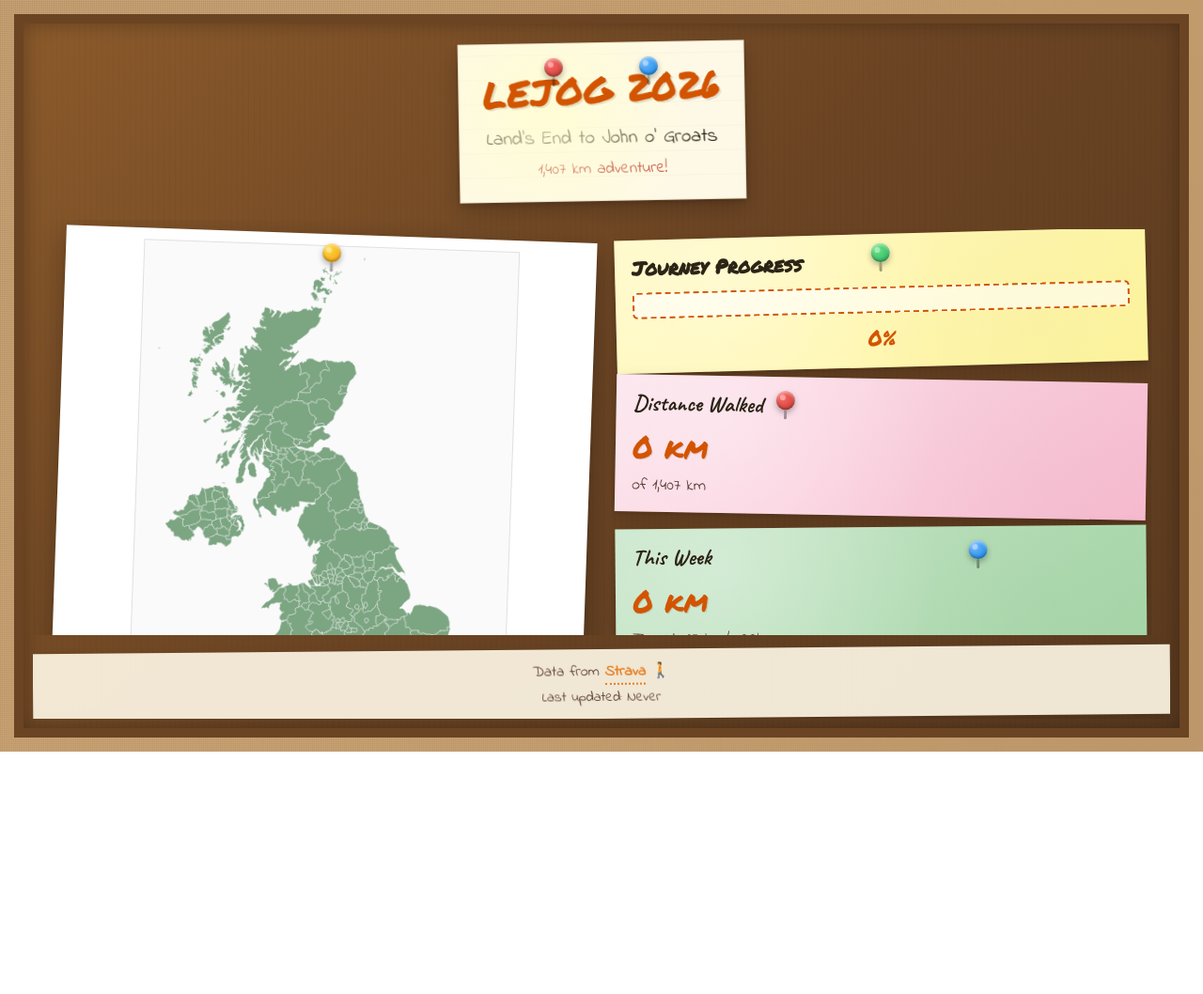
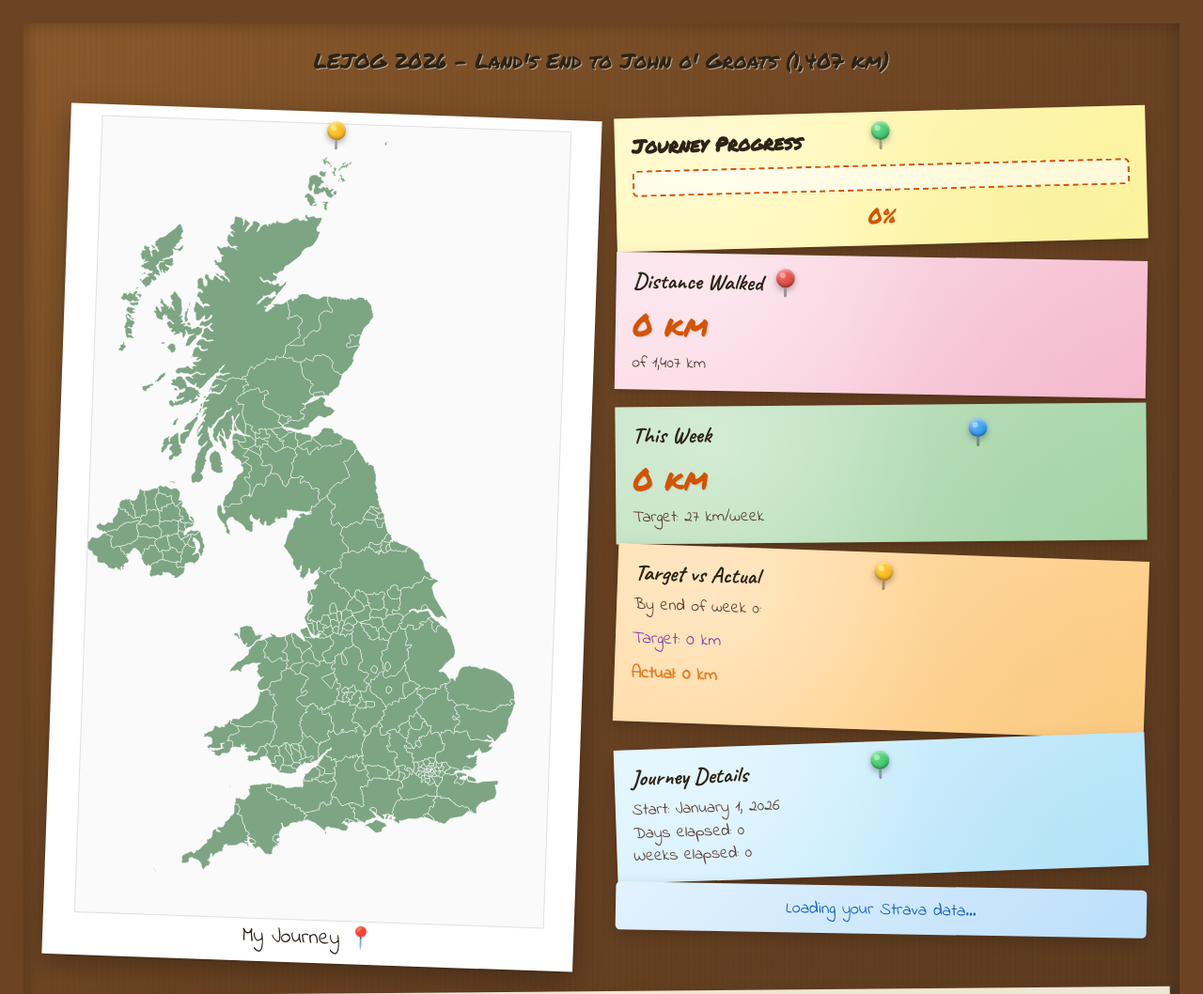
Before and after one commit to hannahcfalk/le-jog, a plain HTML site: page index.html in a window 1280 px wide. Shown: the top 1058 px of the page at 94% size. Before the commit the page ends 800 px from the top, so only its background shows below. Drawn offline with Linux system fonts and the light colour scheme; a script that the page names is missing.

Commit message:
Replace large header post-it with small simple header and allow scrolling
- Remove large post-it note header card
- Replace with small simple text header (1.4em)
- Change body from height: 100vh to min-height: 100vh
- Enable overflow-y: auto on body for scrolling
- Remove all flex constraints from cork-board and container
- Remove overflow constraints from main and stats-container
- Increase map max-width back to 500px
- Remove max-height constraint on map SVG
- Footer can now scroll into view
- More space for full map display

```diff
--- a/index.html
+++ b/index.html
@@ -14,11 +14,7 @@
         <div class="wood-frame"></div>
         <div class="container">
             <header>
-                <div class="pin pin-red"></div>
-                <div class="pin pin-blue"></div>
-                <h1>LEJOG 2026</h1>
-                <p class="subtitle">Land's End to John o' Groats</p>
-                <p class="subtitle-distance">1,407 km adventure!</p>
+                <h1>LEJOG 2026 - Land's End to John o' Groats (1,407 km)</h1>
             </header>
 
         <main>
--- a/styles.css
+++ b/styles.css
@@ -23,8 +23,8 @@ body {
         ),
         radial-gradient(circle at 20% 30%, #d2b48c 0%, #c19a6b 100%);
     background-size: 100% 100%, 100% 100%, 100% 100%;
-    height: 100vh;
-    overflow: hidden;
+    min-height: 100vh;
+    overflow-y: auto;
     padding: 15px;
     position: relative;
     color: #2c2416;
@@ -49,13 +49,9 @@ body::before {
 .cork-board {
     position: relative;
     max-width: 1400px;
-    height: calc(100vh - 30px);
     margin: 0 auto;
     padding: 20px;
     z-index: 1;
-    display: flex;
-    flex-direction: column;
-    overflow: hidden;
 }
 
 /* Wooden frame */
@@ -97,72 +93,21 @@ body::before {
 .container {
     position: relative;
     z-index: 1;
-    display: flex;
-    flex-direction: column;
-    height: 100%;
-    overflow: hidden;
 }
 
-/* Header - pinned title card */
+/* Header - small simple header */
 header {
-    position: relative;
-    background: #fef9e7;
-    color: #2c2416;
-    padding: 20px 25px;
     text-align: center;
-    margin: 10px auto 20px;
-    max-width: 600px;
-    transform: rotate(-1deg);
-    box-shadow:
-        0 10px 25px rgba(0, 0, 0, 0.2),
-        0 3px 6px rgba(0, 0, 0, 0.15);
-    border: 1px solid #e8dcc4;
-    background-image:
-        repeating-linear-gradient(
-            0deg,
-            transparent,
-            transparent 25px,
-            rgba(200, 180, 150, 0.1) 25px,
-            rgba(200, 180, 150, 0.1) 26px
-        );
-    flex-shrink: 0;
-}
-
-header::before {
-    content: '';
-    position: absolute;
-    top: 0;
-    left: 0;
-    right: 0;
-    bottom: 0;
-    background: radial-gradient(circle at 30% 40%, rgba(255, 253, 208, 0.8) 0%, transparent 70%);
-    pointer-events: none;
+    margin: 5px auto 15px;
+    padding: 8px 15px;
 }
 
 header h1 {
     font-family: 'Permanent Marker', cursive;
-    font-size: 2.5em;
+    font-size: 1.4em;
     font-weight: 400;
-    margin-bottom: 8px;
-    color: #d35400;
-    text-shadow: 2px 2px 0px rgba(0, 0, 0, 0.1);
-    transform: rotate(-2deg);
-    position: relative;
-    z-index: 1;
-}
-
-.subtitle {
-    font-family: 'Indie Flower', cursive;
-    font-size: 1.3em;
-    margin: 5px 0;
     color: #2c2416;
-}
-
-.subtitle-distance {
-    font-family: 'Indie Flower', cursive;
-    font-size: 1.1em;
-    color: #c0392b;
-    margin-top: 3px;
+    text-shadow: 1px 1px 0px rgba(255, 255, 255, 0.5);
 }
 
 /* Push pins */
@@ -229,13 +174,10 @@ header h1 {
 
 main {
     display: grid;
-    grid-template-columns: minmax(350px, 1fr) 1fr;
+    grid-template-columns: minmax(400px, 1fr) 1fr;
     gap: 20px;
     padding: 10px 20px;
     align-items: start;
-    flex: 1;
-    overflow: hidden;
-    min-height: 0;
 }
 
 /* Map as polaroid photo */
@@ -275,7 +217,7 @@ main {
 .map-wrapper {
     position: relative;
     width: 100%;
-    max-width: 400px;
+    max-width: 500px;
     margin: 0 auto;
     border: 1px solid #e0e0e0;
     background: #fafafa;
@@ -286,7 +228,6 @@ main {
     width: 100%;
     height: auto;
     display: block;
-    max-height: 70vh;
 }
 
 #mapOverlay {
@@ -309,8 +250,6 @@ main {
     flex-direction: column;
     gap: 12px;
     padding: 5px;
-    overflow-y: auto;
-    max-height: 100%;
 }
 
 /* Sticky note cards */
@@ -530,7 +469,6 @@ footer {
     margin-top: 15px;
     transform: rotate(-0.5deg);
     box-shadow: 0 5px 15px rgba(0, 0, 0, 0.15);
-    flex-shrink: 0;
 }
 
 footer a {
```
